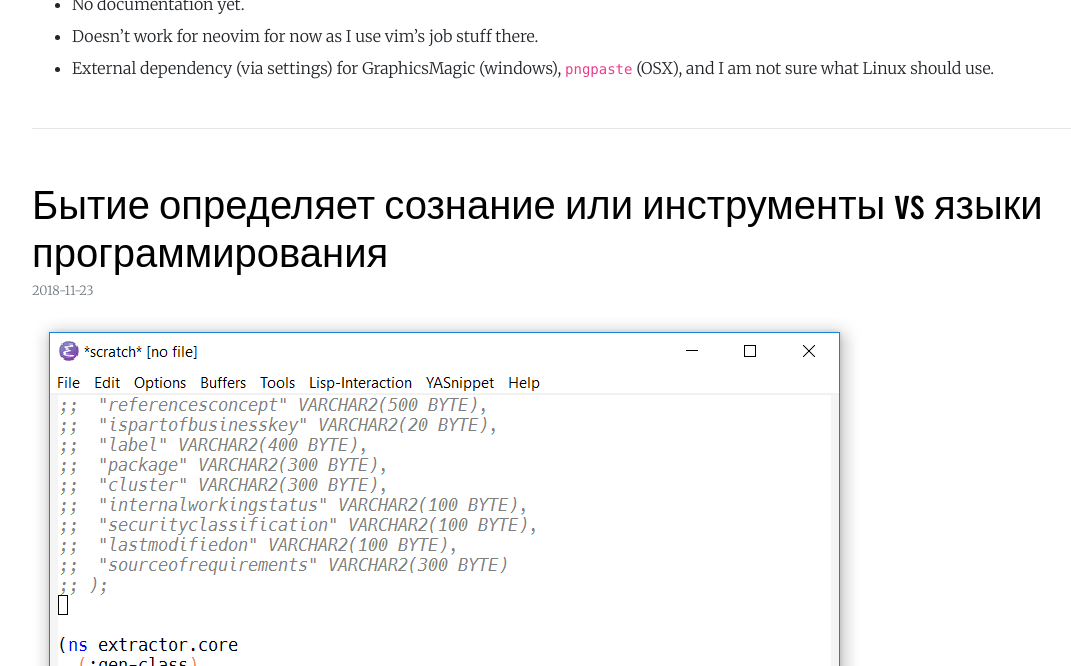
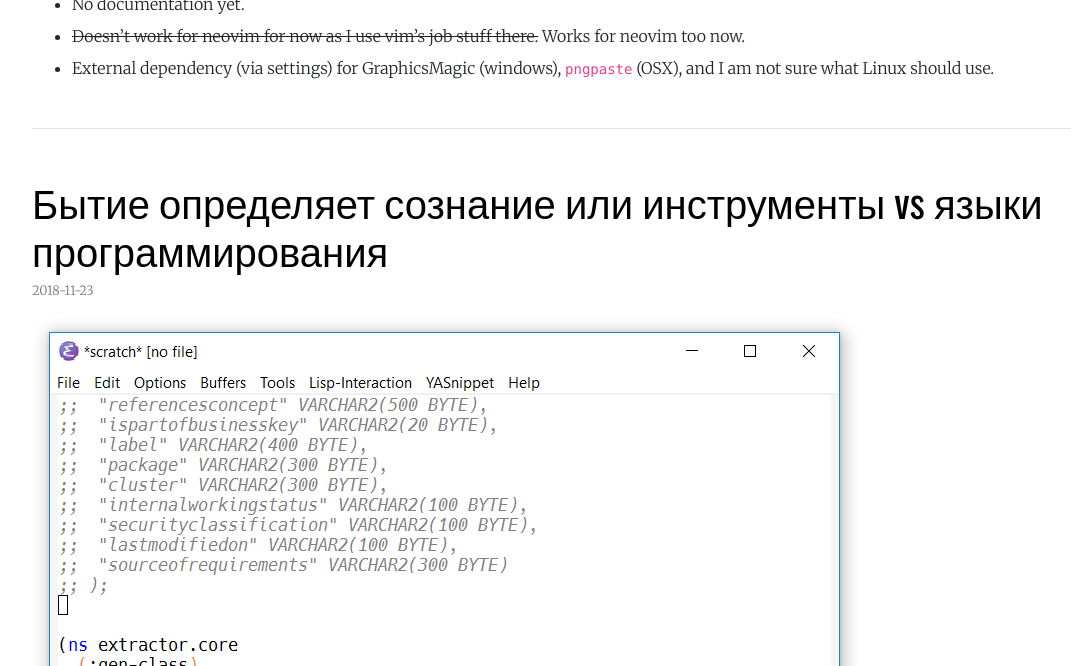
Before and after one commit to habamax/habamax.github.io, a Jekyll site: the page built from index.html, in a window 1280 px wide and 900 px high, scrolled down 345 px, cut to the strip 234-900 px from the top of the window. Shown: the whole strip, without its empty margins (53-1124 px from the left). Built offline with Jekyll 4.4.1, drawn with Linux system fonts in a browser that asks for light colours; nearby versions of some CDN libraries; the list of posts is cut into pages by our own code; comment, search, counter and statistics services are not loaded.

Commit message:
add info about neovim

```diff
--- a/_posts/2018-11-29-vim-asciidoctor-image-paste.md
+++ b/_posts/2018-11-29-vim-asciidoctor-image-paste.md
@@ -10,5 +10,5 @@ Now you can paste images to the document from clipboard:
 <img src="/assets/gifs/asciidoctor-pasteimg.gif" class="img-fluid" alt="animated gif with Vim pasting clipboard images">
 
 * No documentation yet.
-* Doesn't work for neovim for now as I use vim's job stuff there.
+* ~~Doesn't work for neovim for now as I use vim's job stuff there.~~ Works for neovim too now.
 * External dependency (via settings) for GraphicsMagic (windows), `pngpaste` (OSX), and I am not sure what Linux should use.
```
